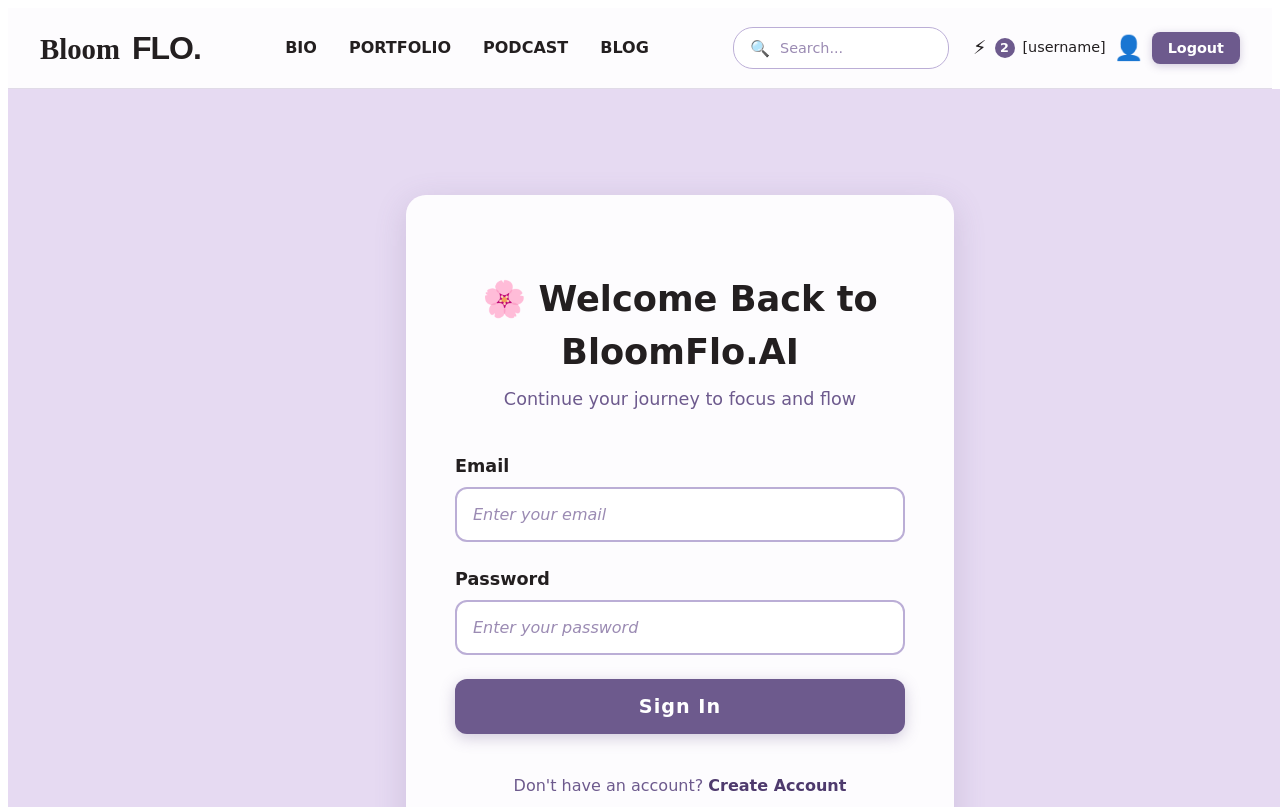
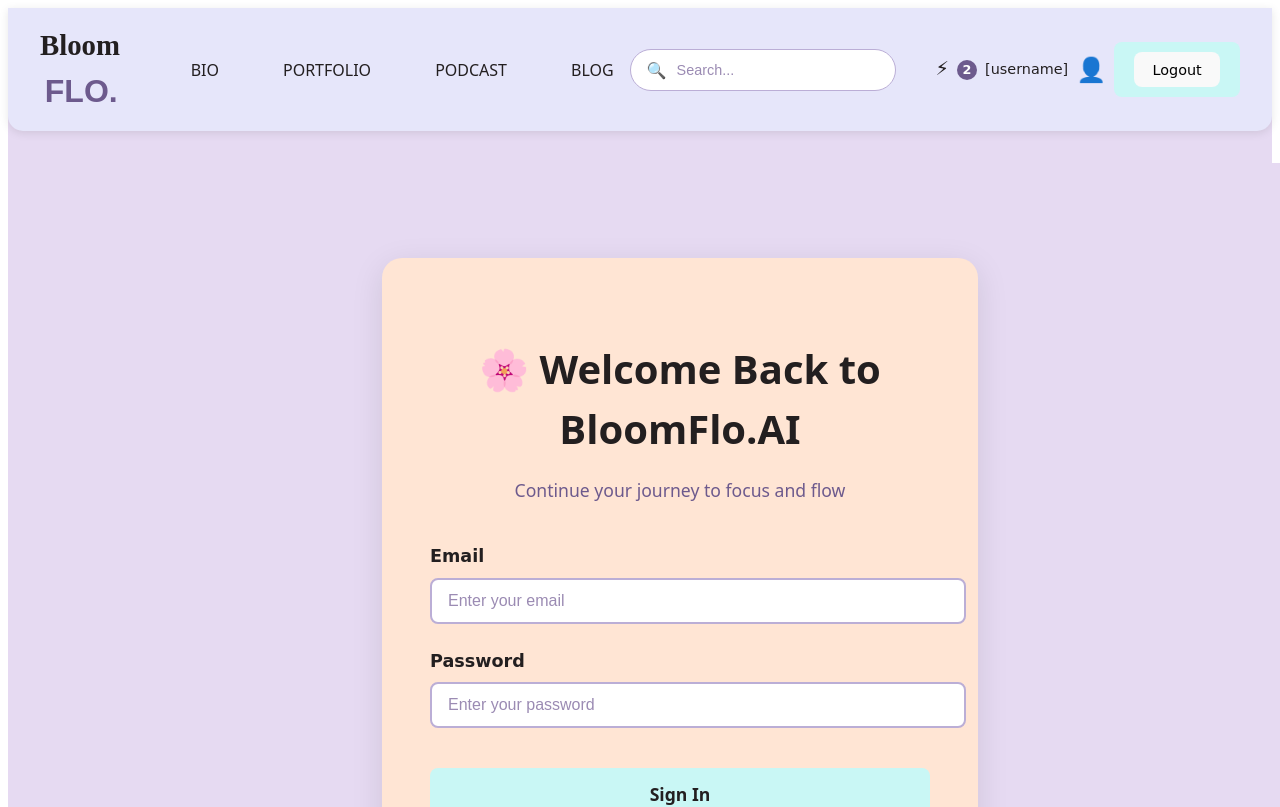
Before and after one commit to anuiytha/Bloom-Flo, a React (Vite) app in the folder frontend/: page /login in a window 1280 px wide. Shown: the top 807 px of the page. Built offline with nearby package versions, Linux system fonts and the light colour scheme; no server answers.

Commit message:
Changed the website theme colors

```diff
--- a/frontend/src/index.css
+++ b/frontend/src/index.css
@@ -1,5 +1,19 @@
 :root {
-  font-family: system-ui, Avenir, Helvetica, Arial, sans-serif;
+  /* Color Scheme for ADHD-friendly design */
+  --background-soft-lilac: #E6DAF2;
+  --accent-soft-mint: #C9F7F5;
+  --accent-lavender-blue: #E6E6FA;
+  --accent-pale-peach: #FFE5D4;
+  --text-dark: #231f20;
+  --text-medium: #6d5a8d;
+  --text-light: #9b8bb3;
+  --border-light: #bbaed6;
+  --error-red: #c62828;
+  --error-bg: #ffebee;
+  --error-border: #ffcdd2;
+  --success-green: #4CAF50;
+
+  font-family: system-ui, Lexend, Poppins, Inter;
   line-height: 1.5;
   font-weight: 400;
 
@@ -25,7 +39,7 @@
 
 html,
 body {
-  background-color: #E6DAF2;
+  background-color: var(--background-soft-lilac);
 }
 
 h1 {
@@ -57,7 +71,7 @@
 .landing-bg {
   min-height: 100vh;
   width: 100vw;
-  background-color: #E6DAF2;
+  background-color: var(--background-soft-lilac);
   display: flex;
   align-items: center;
   justify-content: center;
@@ -79,7 +93,7 @@
   margin-bottom: 1.5rem;
   text-align: center;
   letter-spacing: 1px;
-  color: #6d5a8d;
+  color: var(--text-medium);
 }
 
 .flo {
@@ -88,7 +102,7 @@
   font-size: 3.5rem;
   margin-left: 0.5rem;
   letter-spacing: -2px;
-  color: #6d5a8d;
+  color: var(--text-medium);
 }
 
 .lines-group {
@@ -113,32 +127,34 @@
 }
 
 .login-btn {
-  margin-top: 1.5rem;
-  background: #6d5a8d;
-  color: #fff;
-  font-size: 1.5rem;
-  font-family: monospace;
+  background: var(--accent-soft-mint);
+  color: var(--text-dark);
   border: none;
+  padding: 12px 24px;
   border-radius: 8px;
-  padding: 0.7rem 2.5rem;
-  box-shadow: 2px 2px 8px #bbaed6;
-  letter-spacing: 2px;
+  font-size: 1rem;
+  font-weight: 600;
   cursor: pointer;
-  transition: background 0.2s;
+  transition: all 0.3s ease;
+  box-shadow: 2px 2px 8px var(--border-light);
 }
 
 .login-btn:hover {
-  background: #4e3a6d;
+  background: #b8f0ed;
+  transform: translateY(-2px);
+  box-shadow: 4px 4px 12px var(--border-light);
 }
 
 .landing-main-flex {
   display: flex;
-  flex-direction: row;
   align-items: center;
-  justify-content: center;
-  min-height: 100vh;
-  width: 100vw;
-  gap: 2rem;
+  justify-content: space-between;
+  max-width: 1200px;
+  margin: 0 auto;
+  padding: 2rem;
+  background: var(--accent-lavender-blue);
+  border-radius: 20px;
+  box-shadow: 0 8px 32px rgba(0, 0, 0, 0.1);
 }
 
 .landing-left {
@@ -152,25 +168,24 @@
 }
 
 .landing-title {
-  font-family: 'Comic Sans MS', 'Comic Sans', cursive, sans-serif;
-  font-size: 2rem;
-  font-weight: bold;
-  margin-bottom: 1.5rem;
-  color: #231f20;
-  text-align: right;
+  font-size: 2.5rem;
+  font-weight: 700;
+  margin-bottom: 1rem;
+  color: var(--text-dark);
+  line-height: 1.2;
 }
 
 .landing-desc {
-  font-family: 'Comic Sans MS', 'Comic Sans', cursive, sans-serif;
-  font-size: 1.35rem;
-  color: #231f20;
-  margin-bottom: 1.2rem;
-  text-align: right;
+  font-size: 1.1rem;
+  line-height: 1.6;
+  color: var(--text-dark);
+  margin-bottom: 2rem;
+  max-width: 500px;
 }
 
 .landing-bullets {
-  margin-top: 2rem;
-  font-size: 1.2rem;
+  color: var(--text-dark);
+  font-size: 1rem;
 }
 
 .landing-right {
@@ -185,7 +200,7 @@
 .register-bg {
   min-height: 100vh;
   width: 100vw;
-  background-color: #E6DAF2;
+  background-color: var(--background-soft-lilac);
   display: flex;
   align-items: center;
   justify-content: center;
@@ -193,13 +208,11 @@
 }
 
 .register-container {
-  background: rgba(255, 255, 255, 0.9);
+  background: var(--accent-pale-peach);
+  padding: 3rem;
   border-radius: 20px;
-  padding: 3rem;
-  box-shadow: 0 8px 32px rgba(109, 90, 141, 0.2);
-  backdrop-filter: blur(10px);
-  border: 1px solid rgba(255, 255, 255, 0.2);
-  max-width: 450px;
+  box-shadow: 0 8px 32px rgba(0, 0, 0, 0.1);
+  max-width: 500px;
   width: 100%;
 }
 
@@ -209,18 +222,18 @@
 }
 
 .register-title {
-  font-family: 'Comic Sans MS', 'Comic Sans', cursive, sans-serif;
-  font-size: 2.2rem;
-  font-weight: bold;
-  color: #231f20;
+  font-size: 2.5rem;
+  font-weight: 700;
   margin-bottom: 0.5rem;
+  color: var(--text-dark);
+  text-align: center;
 }
 
 .register-subtitle {
-  font-family: 'Comic Sans MS', 'Comic Sans', cursive, sans-serif;
   font-size: 1.1rem;
-  color: #6d5a8d;
-  margin: 0;
+  color: var(--text-medium);
+  margin-bottom: 2rem;
+  text-align: center;
 }
 
 .register-form {
@@ -243,26 +256,24 @@
 }
 
 .form-input {
-  padding: 1rem;
-  border: 2px solid #bbaed6;
-  border-radius: 12px;
-  font-family: 'Comic Sans MS', 'Comic Sans', cursive, sans-serif;
+  width: 100%;
+  padding: 12px 16px;
+  border: 2px solid var(--border-light);
+  border-radius: 8px;
   font-size: 1rem;
-  background: rgba(255, 255, 255, 0.8);
-  color: #231f20;
+  background: white;
+  color: var(--text-dark);
   transition: all 0.3s ease;
 }
 
 .form-input:focus {
   outline: none;
-  border-color: #6d5a8d;
-  box-shadow: 0 0 0 3px rgba(109, 90, 141, 0.1);
-  background: rgba(255, 255, 255, 1);
+  border-color: var(--accent-soft-mint);
+  box-shadow: 0 0 0 3px rgba(201, 247, 245, 0.3);
 }
 
 .form-input::placeholder {
-  color: #9b8bb3;
-  font-style: italic;
+  color: var(--text-light);
 }
 
 .form-input:disabled {
@@ -282,31 +293,30 @@
 }
 
 .register-btn {
-  background: #6d5a8d;
-  color: white;
-  font-family: 'Comic Sans MS', 'Comic Sans', cursive, sans-serif;
-  font-size: 1.2rem;
-  font-weight: bold;
-  padding: 1rem 2rem;
+  width: 100%;
+  background: var(--accent-soft-mint);
+  color: var(--text-dark);
   border: none;
-  border-radius: 12px;
+  padding: 14px 24px;
+  border-radius: 8px;
+  font-size: 1.1rem;
+  font-weight: 600;
   cursor: pointer;
   transition: all 0.3s ease;
-  box-shadow: 0 4px 15px rgba(109, 90, 141, 0.3);
-  letter-spacing: 1px;
+  margin-top: 1rem;
 }
 
 .register-btn:hover:not(:disabled) {
-  background: #5a4a7a;
+  background: #b8f0ed;
   transform: translateY(-2px);
-  box-shadow: 0 6px 20px rgba(109, 90, 141, 0.4);
+  box-shadow: 0 4px 12px rgba(201, 247, 245, 0.4);
 }
 
 .register-btn-disabled {
-  background: #bbaed6;
+  background: #e8fcfb;
+  color: var(--text-light);
   cursor: not-allowed;
   transform: none;
-  box-shadow: none;
 }
 
 .login-link {
@@ -318,14 +328,13 @@
 }
 
 .link-text {
-  color: #4e3a6d;
-  font-weight: bold;
+  color: var(--text-medium);
   text-decoration: none;
-  transition: color 0.3s ease;
+  font-weight: 500;
 }
 
 .link-text:hover {
-  color: #231f20;
+  color: var(--text-dark);
   text-decoration: underline;
 }
 
@@ -382,8 +391,10 @@
 /* New Users Page Styles */
 .new-users-bg {
   min-height: 100vh;
-  background-color: #E6DAF2;
-  position: relative;
+  width: 100vw;
+  background-color: var(--background-soft-lilac);
+  display: flex;
+  flex-direction: column;
 }
 
 /* Navigation Bar */
@@ -392,19 +403,18 @@
   justify-content: space-between;
   align-items: center;
   padding: 1rem 2rem;
-  background: rgba(255, 255, 255, 0.9);
-  backdrop-filter: blur(10px);
-  border-bottom: 1px solid rgba(109, 90, 141, 0.2);
-  position: sticky;
-  top: 0;
-  z-index: 100;
+  background: var(--accent-lavender-blue);
+  box-shadow: 0 2px 10px rgba(0, 0, 0, 0.1);
+  border-radius: 0 0 15px 15px;
+  margin-bottom: 2rem;
 }
 
 .nav-left .nav-logo {
   font-family: serif;
   font-size: 1.8rem;
   font-weight: 600;
-  color: #231f20;
+  color: var(--text-dark);
+  text-decoration: none;
 }
 
 .nav-flo {
@@ -412,7 +422,7 @@
   font-weight: 900;
   font-size: 2rem;
   margin-left: 0.3rem;
-  letter-spacing: -1px;
+  color: var(--text-medium);
 }
 
 .nav-center {
@@ -421,16 +431,17 @@
 }
 
 .nav-link {
-  font-family: 'Comic Sans MS', 'Comic Sans', cursive, sans-serif;
-  font-size: 1rem;
-  font-weight: bold;
-  color: #231f20;
+  color: var(--text-dark);
   text-decoration: none;
-  transition: color 0.3s ease;
+  font-weight: 500;
+  padding: 0.5rem 1rem;
+  border-radius: 8px;
+  transition: all 0.3s ease;
 }
 
 .nav-link:hover {
-  color: #6d5a8d;
+  color: var(--text-medium);
+  background: var(--accent-soft-mint);
 }
 
 .nav-right {
@@ -442,10 +453,11 @@
 .search-bar {
   display: flex;
   align-items: center;
-  background: rgba(255, 255, 255, 0.8);
-  border-radius: 20px;
+  background: white;
+  border: 1px solid var(--border-light);
+  border-radius: 25px;
   padding: 0.5rem 1rem;
-  border: 1px solid #bbaed6;
+  margin-right: 1rem;
 }
 
 .search-icon {
@@ -455,16 +467,15 @@
 
 .search-input {
   border: none;
+  outline: none;
   background: transparent;
-  outline: none;
-  font-family: 'Comic Sans MS', 'Comic Sans', cursive, sans-serif;
+  color: var(--text-dark);
   font-size: 0.9rem;
-  color: #231f20;
-  width: 150px;
+  width: 200px;
 }
 
 .search-input::placeholder {
-  color: #9b8bb3;
+  color: var(--text-light);
 }
 
 .user-info {
@@ -534,18 +545,19 @@
 }
 
 .feature-card {
-  background: white;
-  border-radius: 20px;
+  background: var(--accent-pale-peach);
   padding: 2rem;
+  border-radius: 15px;
   text-align: center;
-  box-shadow: 0 8px 32px rgba(109, 90, 141, 0.1);
-  border: 1px solid rgba(109, 90, 141, 0.1);
-  transition: transform 0.3s ease, box-shadow 0.3s ease;
+  box-shadow: 0 4px 15px rgba(0, 0, 0, 0.1);
+  transition: all 0.3s ease;
+  border: 2px solid transparent;
 }
 
 .feature-card:hover {
   transform: translateY(-5px);
-  box-shadow: 0 12px 40px rgba(109, 90, 141, 0.2);
+  border-color: var(--accent-soft-mint);
+  box-shadow: 0 8px 25px rgba(0, 0, 0, 0.15);
 }
 
 .card-icon {
@@ -554,18 +566,16 @@
 }
 
 .card-title {
-  font-family: 'Comic Sans MS', 'Comic Sans', cursive, sans-serif;
-  font-size: 1.4rem;
-  font-weight: bold;
-  color: #231f20;
-  margin-bottom: 0.5rem;
+  font-size: 1.5rem;
+  font-weight: 600;
+  margin-bottom: 1rem;
+  color: var(--text-dark);
 }
 
 .card-description {
-  font-family: 'Comic Sans MS', 'Comic Sans', cursive, sans-serif;
   font-size: 1rem;
-  color: #6d5a8d;
-  margin: 0;
+  line-height: 1.6;
+  color: var(--text-medium);
 }
 
 /* Character Section */
@@ -583,32 +593,33 @@
 }
 
 .speech-bubble {
-  background: #ffb6c1;
+  background: var(--accent-soft-mint);
+  padding: 1.5rem;
   border-radius: 20px;
-  padding: 1rem 1.5rem;
-  margin-right: 1rem;
   position: relative;
+  max-width: 400px;
+  margin: 0 auto;
   box-shadow: 0 4px 15px rgba(0, 0, 0, 0.1);
 }
 
 .speech-bubble::after {
   content: '';
   position: absolute;
-  right: -10px;
-  bottom: 20px;
+  bottom: -10px;
+  left: 50%;
+  transform: translateX(-50%);
   width: 0;
   height: 0;
-  border-left: 10px solid #ffb6c1;
-  border-top: 10px solid transparent;
-  border-bottom: 10px solid transparent;
+  border-left: 10px solid transparent;
+  border-right: 10px solid transparent;
+  border-top: 10px solid var(--accent-soft-mint);
 }
 
 .speech-bubble p {
-  font-family: 'Comic Sans MS', 'Comic Sans', cursive, sans-serif;
+  margin: 0;
   font-size: 1rem;
-  color: #231f20;
-  margin: 0;
-  font-weight: bold;
+  line-height: 1.5;
+  color: var(--text-dark);
 }
 
 .character-avatar {
@@ -668,7 +679,7 @@
 .logout-bg {
   min-height: 100vh;
   width: 100vw;
-  background-color: #E6DAF2;
+  background-color: var(--background-soft-lilac);
   display: flex;
   align-items: center;
   justify-content: center;
@@ -676,12 +687,10 @@
 }
 
 .logout-container {
-  background: rgba(255, 255, 255, 0.9);
+  background: var(--accent-pale-peach);
+  padding: 3rem;
   border-radius: 20px;
-  padding: 3rem;
-  box-shadow: 0 8px 32px rgba(109, 90, 141, 0.2);
-  backdrop-filter: blur(10px);
-  border: 1px solid rgba(255, 255, 255, 0.2);
+  box-shadow: 0 8px 32px rgba(0, 0, 0, 0.1);
   max-width: 500px;
   width: 100%;
   text-align: center;
@@ -692,18 +701,16 @@
 }
 
 .logout-title {
-  font-family: 'Comic Sans MS', 'Comic Sans', cursive, sans-serif;
-  font-size: 2.2rem;
-  font-weight: bold;
-  color: #231f20;
+  font-size: 2.5rem;
+  font-weight: 700;
   margin-bottom: 0.5rem;
+  color: var(--text-dark);
 }
 
 .logout-subtitle {
-  font-family: 'Comic Sans MS', 'Comic Sans', cursive, sans-serif;
   font-size: 1.1rem;
-  color: #6d5a8d;
-  margin: 0;
+  color: var(--text-medium);
+  margin-bottom: 2rem;
 }
 
 .logout-content {
@@ -731,15 +738,16 @@
 }
 
 .logout-btn {
-  font-family: 'Comic Sans MS', 'Comic Sans', cursive, sans-serif;
-  font-size: 1.1rem;
-  font-weight: bold;
-  padding: 1rem 2rem;
+  background: var(--accent-soft-mint);
+  color: var(--text-dark);
   border: none;
-  border-radius: 12px;
+  padding: 12px 24px;
+  border-radius: 8px;
+  font-size: 1rem;
+  font-weight: 600;
   cursor: pointer;
   transition: all 0.3s ease;
-  min-width: 140px;
+  margin: 0 0.5rem;
 }
 
 .logout-confirm {
@@ -749,9 +757,9 @@
 }
 
 .logout-confirm:hover:not(:disabled) {
-  background: #5a4a7a;
+  background: #b8f0ed;
   transform: translateY(-2px);
-  box-shadow: 0 6px 20px rgba(109, 90, 141, 0.4);
+  box-shadow: 0 4px 12px rgba(201, 247, 245, 0.4);
 }
 
 .logout-cancel {
@@ -761,40 +769,35 @@
 }
 
 .logout-cancel:hover:not(:disabled) {
-  background: #a89bc4;
-  transform: translateY(-2px);
-  box-shadow: 0 6px 20px rgba(187, 174, 214, 0.4);
+  background: #e8fcfb;
+  color: var(--text-medium);
 }
 
 .logout-btn-disabled {
-  background: #d4c7e7;
+  background: #e8fcfb;
+  color: var(--text-light);
   cursor: not-allowed;
   transform: none;
-  box-shadow: none;
 }
 
 .logout-nav-btn {
-  text-decoration: none;
-}
-
-.logout-button {
-  background: #6d5a8d;
-  color: white;
-  font-family: 'Comic Sans MS', 'Comic Sans', cursive, sans-serif;
+  background: var(--accent-soft-mint);
+  color: var(--text-dark);
+  border: none;
+  padding: 10px 20px;
+  border-radius: 8px;
   font-size: 0.9rem;
-  font-weight: bold;
-  border: none;
-  border-radius: 8px;
-  padding: 0.5rem 1rem;
+  font-weight: 600;
   cursor: pointer;
   transition: all 0.3s ease;
-  box-shadow: 0 2px 8px rgba(109, 90, 141, 0.3);
+  text-decoration: none;
+  display: inline-block;
 }
 
 .logout-button:hover {
-  background: #5a4a7a;
-  transform: translateY(-1px);
-  box-shadow: 0 4px 12px rgba(109, 90, 141, 0.4);
+  background: #b8f0ed;
+  transform: translateY(-2px);
+  box-shadow: 0 4px 12px rgba(201, 247, 245, 0.4);
 }
 
 @media (max-width: 600px) {
@@ -877,14 +880,13 @@
 
 /* Vision Board Styles */
 .vision-board-container {
-  background: rgba(255, 255, 255, 0.9);
+  background: var(--accent-pale-peach);
+  padding: 2rem;
   border-radius: 20px;
-  padding: 2rem;
-  box-shadow: 0 8px 32px rgba(109, 90, 141, 0.2);
-  backdrop-filter: blur(10px);
-  border: 1px solid rgba(255, 255, 255, 0.2);
-  max-width: 800px;
-  margin-left: 30px;
+  box-shadow: 0 8px 32px rgba(0, 0, 0, 0.1);
+  max-width: 1200px;
+  margin: 0 auto;
+  min-height: 80vh;
 }
 
 .vision-board-header {
@@ -893,17 +895,15 @@
 }
 
 .vision-board-title {
-  font-family: 'Comic Sans MS', 'Comic Sans', cursive, sans-serif;
-  font-size: 2.2rem;
-  font-weight: bold;
-  color: #231f20;
+  font-size: 2.5rem;
+  font-weight: 700;
+  color: var(--text-dark);
   margin-bottom: 0.5rem;
 }
 
 .vision-board-subtitle {
-  font-family: 'Comic Sans MS', 'Comic Sans', cursive, sans-serif;
   font-size: 1.1rem;
-  color: #6d5a8d;
+  color: var(--text-medium);
   margin: 0;
 }
 
@@ -917,24 +917,23 @@
 }
 
 .upload-button {
-  background: #6d5a8d;
-  color: white;
-  font-family: 'Comic Sans MS', 'Comic Sans', cursive, sans-serif;
+  background: var(--accent-soft-mint);
+  color: var(--text-dark);
   font-size: 1.1rem;
-  font-weight: bold;
+  font-weight: 600;
   padding: 1rem 2rem;
   border: none;
   border-radius: 12px;
   cursor: pointer;
   transition: all 0.3s ease;
-  box-shadow: 0 4px 15px rgba(109, 90, 141, 0.3);
+  box-shadow: 0 4px 15px rgba(0, 0, 0, 0.1);
   display: inline-block;
 }
 
 .upload-button:hover {
-  background: #5a4a7a;
+  background: #b8f0ed;
   transform: translateY(-2px);
-  box-shadow: 0 6px 20px rgba(109, 90, 141, 0.4);
+  box-shadow: 0 6px 20px rgba(201, 247, 245, 0.4);
 }
 
 .vision-board-grid {
@@ -968,7 +967,7 @@
   top: 8px;
   right: 8px;
   background: rgba(255, 255, 255, 0.9);
-  color: #6d5a8d;
+  color: var(--text-medium);
   border: none;
   border-radius: 50%;
   width: 24px;
@@ -983,8 +982,8 @@
 }
 
 .remove-button:hover {
-  background: #ff6b6b;
-  color: white;
+  background: var(--accent-soft-mint);
+  color: var(--text-dark);
 }
 
 .save-section {
@@ -992,28 +991,26 @@
 }
 
 .save-button {
-  background: #6d5a8d;
-  color: white;
-  font-family: 'Comic Sans MS', 'Comic Sans', cursive, sans-serif;
+  background: var(--accent-soft-mint);
+  color: var(--text-dark);
   font-size: 1.2rem;
-  font-weight: bold;
+  font-weight: 600;
   padding: 1rem 2.5rem;
   border: none;
   border-radius: 12px;
   cursor: pointer;
   transition: all 0.3s ease;
-  box-shadow: 0 4px 15px rgba(109, 90, 141, 0.3);
-  letter-spacing: 1px;
+  box-shadow: 0 4px 15px rgba(0, 0, 0, 0.1);
 }
 
 .save-button:hover:not(:disabled) {
-  background: #5a4a7a;
+  background: #b8f0ed;
   transform: translateY(-2px);
-  box-shadow: 0 6px 20px rgba(109, 90, 141, 0.4);
+  box-shadow: 0 6px 20px rgba(201, 247, 245, 0.4);
 }
 
 .save-button.uploading {
-  background: #bbaed6;
+  background: #e8fcfb;
   cursor: not-allowed;
   transform: none;
   box-shadow: none;
@@ -1022,7 +1019,7 @@
 .empty-state {
   text-align: center;
   padding: 3rem 1rem;
-  color: #6d5a8d;
+  color: var(--text-medium);
 }
 
 .empty-icon {
```
